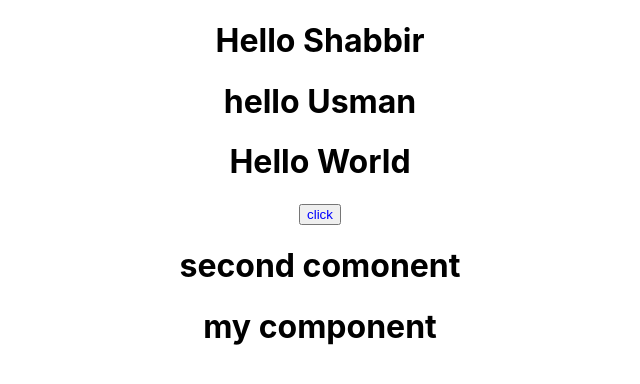
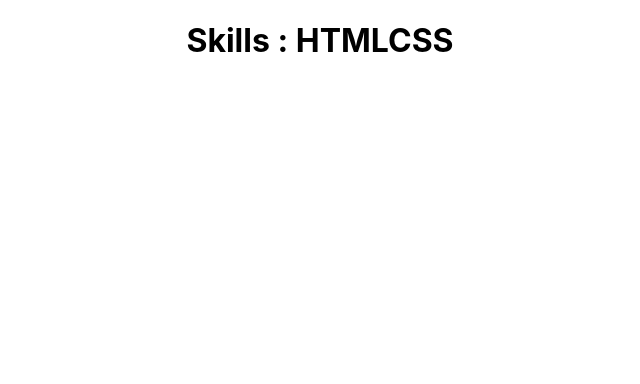
Before and after one commit to usmanshabbir756/react-basics, a React (Create React App) app: page / in a window 1280 px wide. Shown: the top 384 px of the page, without its empty margins (320-960 px from the left). Built offline with nearby package versions, Linux system fonts and the light colour scheme.

Commit message:
props array object

```diff
--- a/src/App.js
+++ b/src/App.js
@@ -3,17 +3,27 @@ import Welcome from './components/Welcome';
 import Greeting from './components/Greeting';
 import { FirstComponent as FC , SecondComponent as SC } from './components/MyComponent';
 import MC from './components/MyComponent';
+import Student from './components/Student';
 
 function App() {
+
+const student={
+  firstName:"Usman",
+  lastName:"Shabbir"
+}
+
+const skills=['HTML','CSS'];
+
   return (
     <div className="App">
-      <Greeting name="Shabbir" />
+      {/* <Greeting name="Shabbir" />
       <Welcome name="Usman"/>
       <h1>Hello World</h1>
       <FC />
       <SC />
-      <MC />
-
+      <MC /> */}
+      {/* <Student firstName="Usman" lastName="Shabbir"/> */}
+      <Student data={skills}/>
     </div>
   );
 }
--- /dev/null
+++ b/src/components/Student.js
@@ -0,0 +1,22 @@
+// object
+//const Student=(props) => {
+//     return(
+//         <div>
+//             <h1>student first name : {props.student.firstName}</h1>
+//             <h1>student last name : {props.student.lastName}</h1>
+//         </div>
+//     )
+// }
+
+//array
+const Student=(props) => {
+    return(
+        <div>
+            <h1>Skills : {props.data}</h1>
+        </div>
+    )
+}
+
+
+
+export default Student;
```
